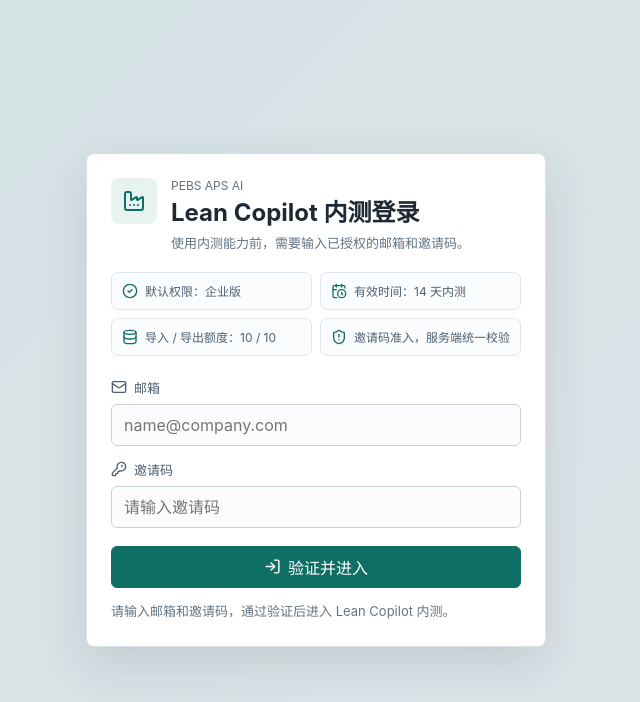
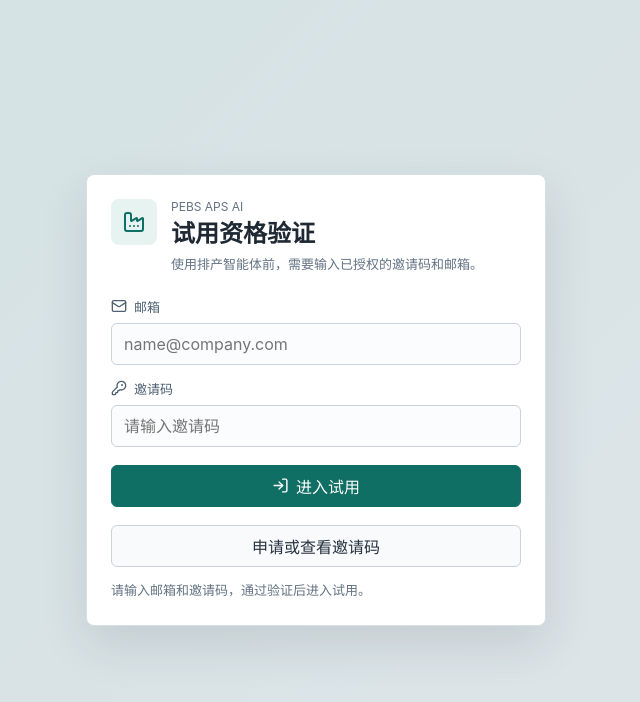
Before and after one commit to cms7058/PEBS_APS_AI, a React (Vite) app in the folder app/: page / in a window 1280 px wide. Shown: the top 702 px of the page, without its empty margins (324-964 px from the left). Built offline with nearby package versions, Linux system fonts and the light colour scheme.

Commit message:
Revert "Adapt invite login for Lean Copilot"
This reverts commit db4b7047f24cd8cf9b36a677360f0f606d39f8c8.

```diff
--- a/app/server.js
+++ b/app/server.js
@@ -18,7 +18,7 @@
   'https://fc-mp-ad17509f-ebae-4693-974b-769771dd93c5.next.bspapp.com/pebs-copilot-api';
 const INVITE_APP_ID = process.env.INVITE_APP_ID ?? '';
 const INVITE_APP_SECRET = process.env.INVITE_APP_SECRET ?? '';
-const INVITE_PRODUCT_KEY = process.env.INVITE_PRODUCT_KEY ?? 'lean-copilot';
+const INVITE_PRODUCT_KEY = process.env.INVITE_PRODUCT_KEY ?? 'aps-copilot';
 
 const readJson = (request) =>
   new Promise((resolve, reject) => {
--- a/app/src/main.tsx
+++ b/app/src/main.tsx
@@ -52,10 +52,9 @@
 
 const inviteVerifyUrl = '/api/invite-verify';
 const authRedirectUrl = 'https://lingcan.pebs.online/#/pages/copilot/index';
-const inviteProductKey = 'lean-copilot';
 const authStorageKey = 'pebs-aps-ai-trial-auth';
 const authActivityStorageKey = 'pebs-aps-ai-last-activity';
-const authInactivityMs = 5 * 60 * 1000;
+const authInactivityMs = 30 * 60 * 1000;
 const minutesToHours = (minutes: number) => `${(minutes / 60).toFixed(1)}h`;
 const trialStorageVersion = '2026-05-07-reset-runs-v1';
 const enableTrialReset = import.meta.env.VITE_ENABLE_TRIAL_RESET === 'true';
@@ -648,15 +647,11 @@
   const data = payload as Record<string, unknown>;
   const nested = typeof data.data === 'object' && data.data ? (data.data as Record<string, unknown>) : {};
   const code = data.code ?? nested.code;
-  const status = data.status ?? nested.status;
   return (
     data.ok === true ||
     data.success === true ||
     data.valid === true ||
     data.authorized === true ||
-    status === 'active' ||
-    data.access === true ||
-    nested.access === true ||
     code === 0 ||
     code === '0' ||
     code === 200 ||
@@ -690,15 +685,15 @@
       : '邀请码或邮箱未通过验证';
 };
 
-const verifyInvite = async (email: string, inviteCode: string) => {
+const verifyInvite = async (email: string, inviteCode: string, action: 'bindInvite' | 'checkAccess' = 'bindInvite') => {
   const response = await fetch(inviteVerifyUrl, {
     method: 'POST',
     headers: { 'Content-Type': 'application/json' },
     body: JSON.stringify({
-      action: 'loginWithInvite',
-      productKey: inviteProductKey,
+      action,
       email,
-      inviteCode,
+      userEmail: email,
+      ...(action === 'bindInvite' ? { inviteCode, code: inviteCode } : {}),
     }),
   });
   const text = await response.text();
@@ -712,8 +707,7 @@
 function AuthGate({ onVerified }: { onVerified: (auth: TrialAuth) => void }) {
   const [email, setEmail] = useState('');
   const [inviteCode, setInviteCode] = useState('');
-  const [status, setStatus] = useState('请输入邮箱和邀请码，通过验证后进入 Lean Copilot 内测。');
-  const [showApplyInvite, setShowApplyInvite] = useState(false);
+  const [status, setStatus] = useState('请输入邮箱和邀请码，通过验证后进入试用。');
   const [isChecking, setIsChecking] = useState(false);
 
   const submit = async (event: React.FormEvent) => {
@@ -722,17 +716,14 @@
     const normalizedInviteCode = inviteCode.trim();
     if (!isValidEmail(normalizedEmail)) {
       setStatus('请先输入有效邮箱。');
-      setShowApplyInvite(false);
       return;
     }
     if (!normalizedInviteCode) {
       setStatus('请输入邀请码。');
-      setShowApplyInvite(false);
       return;
     }
     setIsChecking(true);
-    setShowApplyInvite(false);
-    setStatus('正在校验内测资格...');
+    setStatus('正在校验试用资格...');
     try {
       await verifyInvite(normalizedEmail, normalizedInviteCode);
       const auth = {
@@ -744,8 +735,7 @@
       recordAuthActivity();
       onVerified(auth);
     } catch (error) {
-      setShowApplyInvite(true);
-      setStatus(error instanceof Error ? error.message : '未注册用户');
+      setStatus(error instanceof Error ? error.message : '验证失败，请确认邮箱和邀请码，或前往产品中心申请。');
     } finally {
       setIsChecking(false);
     }
@@ -758,15 +748,9 @@
           <div className="auth-mark"><Factory size={24} /></div>
           <div>
             <div className="eyebrow">PEBS APS AI</div>
-            <h1>Lean Copilot 内测登录</h1>
-            <p>使用内测能力前，需要输入已授权的邮箱和邀请码。</p>
-          </div>
-        </div>
-        <div className="auth-benefits">
-          <div><CheckCircle2 size={16} /><span>默认权限：企业版</span></div>
-          <div><CalendarClock size={16} /><span>有效时间：14 天内测</span></div>
-          <div><Database size={16} /><span>导入 / 导出额度：10 / 10</span></div>
-          <div><ShieldAlert size={16} /><span>邀请码准入，服务端统一校验</span></div>
+            <h1>试用资格验证</h1>
+            <p>使用排产智能体前，需要输入已授权的邀请码和邮箱。</p>
+          </div>
         </div>
         <form className="auth-form" onSubmit={submit}>
           <label>
@@ -790,16 +774,13 @@
               disabled={isChecking}
             />
           </label>
-          {showApplyInvite ? (
-            <button type="button" className="secondary auth-submit" disabled={isChecking} onClick={() => window.location.assign(authRedirectUrl)}>
-              申请邀请码
-            </button>
-          ) : (
-            <button className="primary auth-submit" disabled={isChecking}>
-              <LogIn size={17} />{isChecking ? '验证中...' : '验证并进入'}
-            </button>
-          )}
-          <p className={`auth-status ${showApplyInvite ? 'muted' : ''}`}>{showApplyInvite ? '未注册用户' : status}</p>
+          <button className="primary auth-submit" disabled={isChecking}>
+            <LogIn size={17} />{isChecking ? '验证中...' : '进入试用'}
+          </button>
+          <button type="button" className="secondary auth-submit" disabled={isChecking} onClick={() => window.location.assign(authRedirectUrl)}>
+            申请或查看邀请码
+          </button>
+          <p className="auth-status">{status}</p>
         </form>
       </section>
     </main>
@@ -1801,7 +1782,7 @@
       setIsCheckingStoredAuth(false);
       return;
     }
-    verifyInvite(storedAuth.email, storedAuth.inviteCode)
+    verifyInvite(storedAuth.email, storedAuth.inviteCode, 'checkAccess')
       .then(() => {
         recordAuthActivity();
         setTrialAuth(storedAuth);
--- a/app/src/styles.css
+++ b/app/src/styles.css
@@ -106,31 +106,6 @@
   gap: 14px;
 }
 
-.auth-benefits {
-  margin-top: 18px;
-  display: grid;
-  grid-template-columns: repeat(2, minmax(0, 1fr));
-  gap: 8px;
-}
-
-.auth-benefits div {
-  min-height: 38px;
-  border: 1px solid #dfe7ed;
-  border-radius: 7px;
-  background: #fbfcfd;
-  color: #4d5f70;
-  display: flex;
-  align-items: center;
-  gap: 7px;
-  padding: 0 10px;
-  font-size: 12px;
-}
-
-.auth-benefits svg {
-  color: #0f6f64;
-  flex: 0 0 auto;
-}
-
 .auth-form label {
   display: grid;
   gap: 7px;
@@ -167,10 +142,6 @@
 .auth-status {
   min-height: 20px;
   margin: 0;
-}
-
-.auth-status.muted {
-  color: #647383;
 }
 
 .trial-bar {
```
Also changed, not shown: 1 other file (tests, documents, lock files or other folders).
